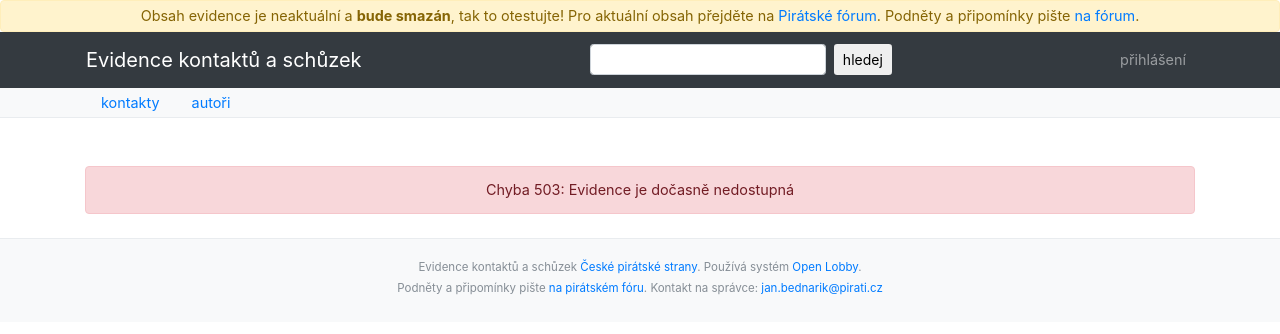
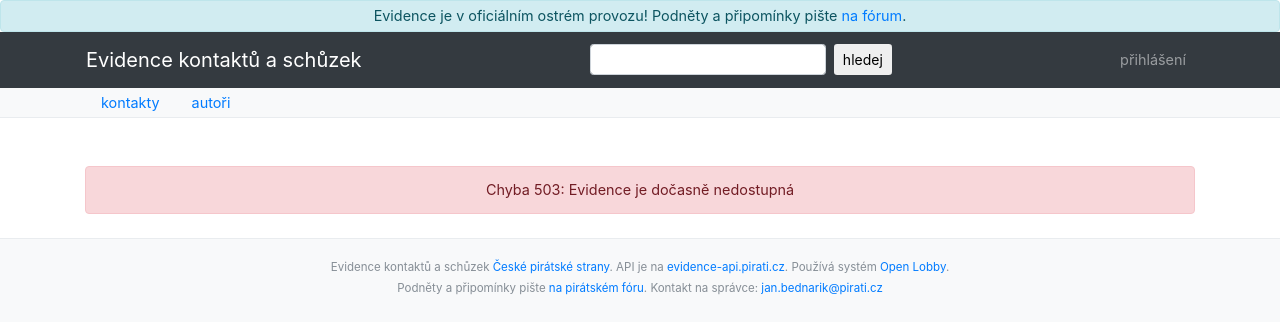
Before and after one commit to openlobby/openlobby-app, a Django app: template olapp/core/templates/503.html in a window 1280 px wide. Shown: the top 334 px of the page. Run offline with Django 3.2, Linux system fonts and the light colour scheme; the template is opened without the code that fills it, so the values that code supplies are empty; some libraries are stand-ins or nearby versions.

Commit message:
Update template footer and head message

```diff
--- a/olapp/core/templates/core/skeleton.html
+++ b/olapp/core/templates/core/skeleton.html
@@ -21,9 +21,8 @@
   </head>
   <body style="font-size: 90%">
 
-    <div class="alert alert-warning text-center my-0 py-1">
-      Obsah evidence je neaktuální a <b>bude smazán</b>, tak to otestujte! Pro aktuální obsah přejděte na
-      <a href="https://forum.pirati.cz/vstupy-a-vystupy-f570/evidence-lobbistickych-kontaktu-t13315.html">Pirátské fórum</a>.
+    <div class="alert alert-info text-center my-0 py-1">
+      Evidence je v oficiálním ostrém provozu!
       Podněty a připomínky pište <a href="https://forum.pirati.cz/viewtopic.php?p=586837#p586837">na fórum</a>.
     </div>
 
@@ -76,7 +75,7 @@
 
     <div class="container-fluid pt-3 pb-2 border border-left-0 border-right-0 border-bottom-0 bg-light">
       <p class="text-muted text-center"><small>
-        Evidence kontaktů a schůzek <a href="https://pirati.cz">České pirátské strany</a>. Používá systém <a href="https://github.com/openlobby">Open Lobby</a>.<br>
+        Evidence kontaktů a schůzek <a href="https://pirati.cz">České pirátské strany</a>. API je na <a href="https://evidence-api.pirati.cz/graphql">evidence-api.pirati.cz</a>. Používá systém <a href="https://github.com/openlobby">Open Lobby</a>.<br>
         Podněty a připomínky pište <a href="https://forum.pirati.cz/viewtopic.php?p=586837#p586837">na pirátském fóru</a>. Kontakt na správce: <a href="mailto:jan.bednarik@pirati.cz">jan.bednarik@pirati.cz</a>
       </small></p>
     </div>
```
